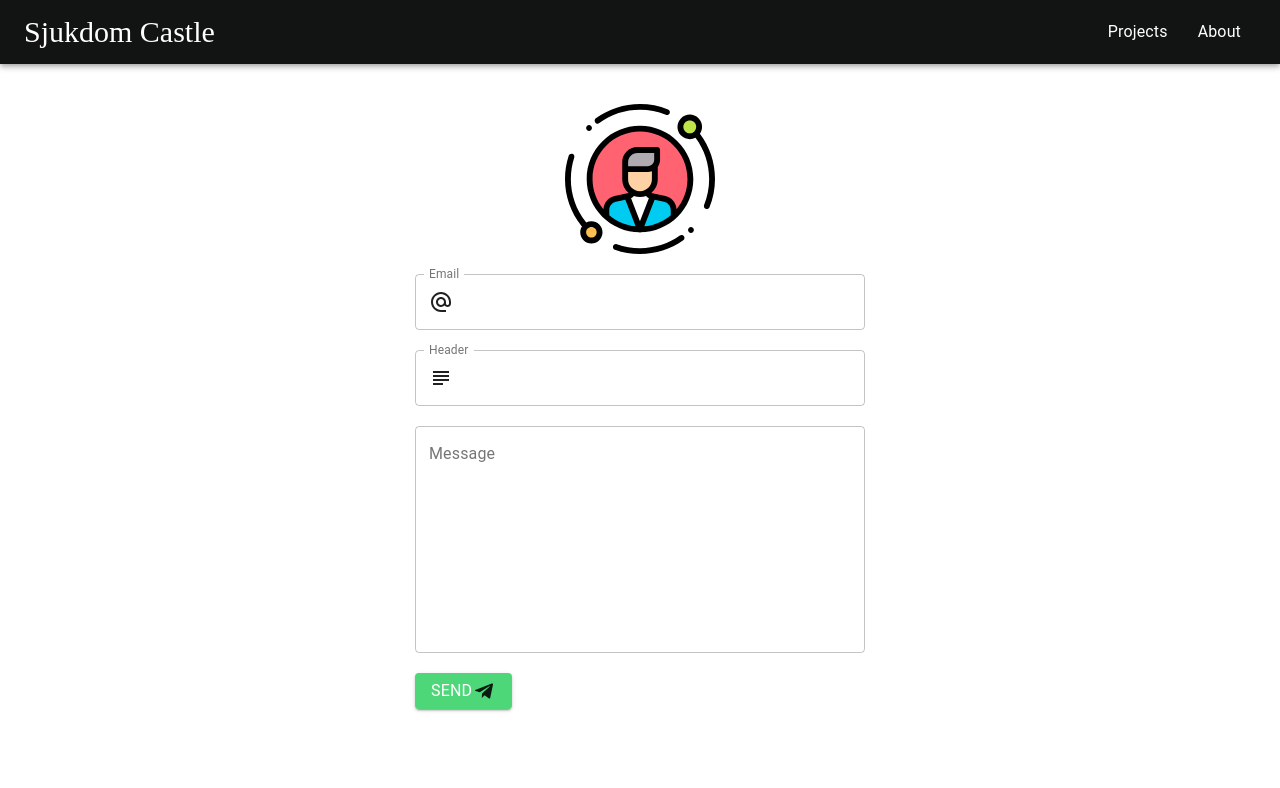
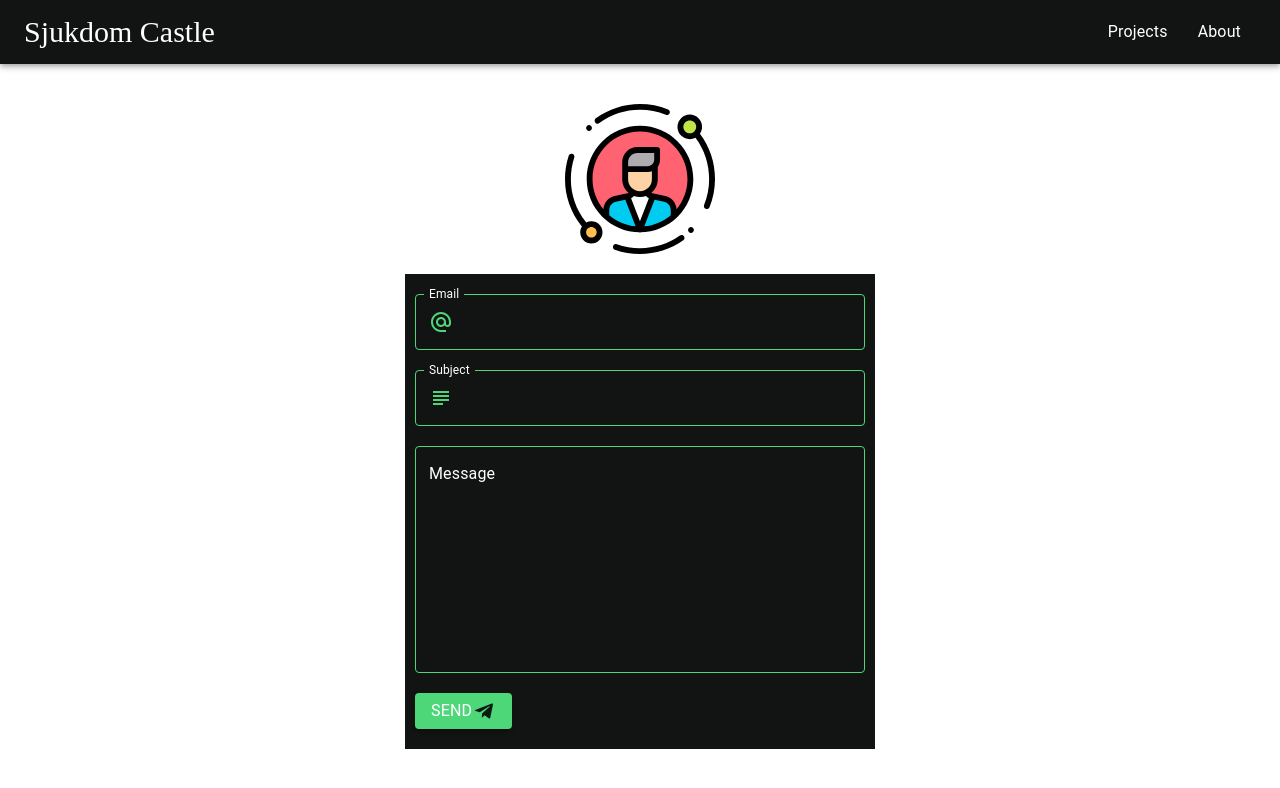
Before and after one commit to daniel-sjkdm/SjkdmIsland, a React (Create React App) app in the folder sjkdm_island/: page /about in a window 1280 px wide. Shown: the top 788 px of the page. Built offline with nearby package versions, Linux system fonts and the light colour scheme.

Commit message:
Validated the form, improved the UI

```diff
--- a/sjkdm_island/src/components/About.js
+++ b/sjkdm_island/src/components/About.js
@@ -1,11 +1,14 @@
-import React from 'react';
+import React, { useState } from 'react';
+import emailjs from 'emailjs-com';
 import { useForm } from 'react-hook-form';
-import { TextField, Button, Container, Typography, InputAdornment } from '@material-ui/core';
+import { TextField, Button, Typography, InputAdornment, Snackbar } from '@material-ui/core';
+import Alert from '@material-ui/lab/Alert';
 import TelegramIcon from '@material-ui/icons/Telegram';
 import AlternateEmailIcon from '@material-ui/icons/AlternateEmail';
 import SubjectIcon from '@material-ui/icons/Subject';
-import { makeStyles } from '@material-ui/styles';
-import people from '../assets/img/people.svg'
+import { makeStyles, withStyles } from '@material-ui/styles';
+import people from '../assets/img/people.svg';
+
 
 
 const useStyles = makeStyles({
@@ -14,90 +17,171 @@ const useStyles = makeStyles({
         justifyContent: "center",
         alignItems: "center",
         flexDirection: "column",
-        // backgroundColor: "#212325",
     },
     text: {
         width: "450px",
         marginBottom: "20px",
-        color: "#44475A",
-        '& label.Mui-focused': {
-            color: '#44475A',
-        },
+        color: "white",
     },
     button: {
         backgroundColor: "#4DD779"
     },
     form: {
-        // backgroundColor: "#212325",
+        backgroundColor: "#121414",
+        marginTop: "20px",
         paddingTop: "20px",
         paddingBottom: "20px",
         paddingLeft: "10px",
         paddingRight: "10px"
+    },
+    icon: {
+        color: "#4DD779"
     }
-
-    // title: {
-    //     textAlign: "center"
-    // }
 });
 
 
+const CustomTextField = withStyles({
+    root: {
+        "& label.Mui-focused": {
+            color: "#4DD779"
+        },
+        "& .MuiInput-underline:after": {
+            borderBottomColor: "#4DD779"
+        },
+        "& .MuiOutlinedInput-root": {
+            "& fieldset": {
+              borderColor: "#4DD779",
+            },
+            "&:hover fieldset": {
+              borderColor: "#4DD779",
+            },
+            color: "white",
+            "& .MuiOutlinedInput-notchedOutline": {
+                borderColor: "#4DD779"
+            },
+            "& .MuiInputLabel-outlined": {
+                color: "white"
+            }
+        },
+        color: "white",
+        "& .MuiFormLabel-root": {
+            color: "white",
+        },
+        "& .MuiInputBase-root": {
+
+        }
+    },
+
+})(TextField);
+
+
 const About = (props) => {
+
     const classes = useStyles();
     const { handleSubmit, register, errors } = useForm();
-    const onSubmit = (values) => {
+    const [open, setOpen] = useState(false);
+
+    const handleClose = () => {
+        setOpen(false);
+    }
+
+
+    const sendEmail = (values) => {
         console.log(values);
+
+        emailjs.send(
+            "gmail",
+            "template_2c8k2cv",
+            {
+                subject: values.subject,
+                email: values.email,
+                message: values.message
+            },
+            "user_8dpnAh6jdqHYTcRzH2dOa"
+        )
+        .then(result => {
+            setOpen(true);
+        }, error => {
+            alert("There was an error in the EmailJS server");
+            console.log(error);
+        })
     }
 
 
     return (
             <div className={classes.root}>
-                <img src={people} width={150} height={150} />
-                <form onSubmit={() => onSubmit()} className={classes.form}>
-                    <TextField
+                <img src={people} width={150} height={150} alt=""/>
+                <form onSubmit={handleSubmit(sendEmail)} className={classes.form}>
+                <CustomTextField
+                    name="email"
                     label="Email"
                     variant="outlined"
-                        error={false}
+                    error={errors.email? true : false}
                     InputLabelProps={{}}
                     className={classes.text}
                     InputProps={{
                         startAdornment: (
                             <InputAdornment position="start">
-                                    <AlternateEmailIcon />
+                                <AlternateEmailIcon className={classes.icon}/>
                             </InputAdornment>
                         )
                     }}
+                    inputRef={register({
+                        required: true,
+                        pattern: /^[a-zA-Z0-9.!#$%&'*+/=?^_`{|}~-]+@[a-zA-Z0-9](?:[a-zA-Z0-9-]{0,61}[a-zA-Z0-9])?(?:\.[a-zA-Z0-9](?:[a-zA-Z0-9-]{0,61}[a-zA-Z0-9])?)*$/i
+                    })}
+                    autoComplete="false"
+                    helperText={errors.email? (
+                        errors.email.required? "This field is required" : "Invalid email"
+                    ): ""}
                 />
                 <br/>
-                    <TextField
-                        label="Header"
+                <CustomTextField
+                    name="subject"
+                    label="Subject"
                     variant="outlined"
-                        error={false}
+                    error={errors.subject? true : false}
                     InputLabelProps={{}}
                     className={classes.text}
                     InputProps={{
                         startAdornment: (
                             <InputAdornment position="start">
-                                    <SubjectIcon />
+                                <SubjectIcon className={classes.icon}/>
                             </InputAdornment>
                         )
                     }}
+                    inputRef={register({
+                        required: true,
+                    })}
+                    autoComplete="false"
+                    helperText={errors.subject? "This field is required" : ""}
                 />
                 <br/>
-                    <TextField
+                <CustomTextField
+                    name="message"
                     label="Message"
                     variant="outlined"
-                        error={false}
+                    error={errors.message? true : false}
                     InputLabelProps={{}}
                     className={classes.text}
                     multiline
                     rows={10}
+                    inputRef={register({
+                        required: true
+                    })}
+                    autoComplete="false"
+                    helperText={errors.message? "This field is required" : ""}
                 />
                     <br/>
-                    <Button variant="contained" className={classes.button}>
+                    <Button variant="contained" className={classes.button} type="submit">
                         <Typography style={{color: "white"}}> SEND  </Typography>
                         <TelegramIcon/>
                     </Button>
                 </form>
+
+                <Snackbar open={open} autoHideDuration={5000} onClose={handleClose}>
+                    <Alert onClose={handleClose} severity="success"> Thank you for the message </Alert>
+                </Snackbar>
             </div>
     )
 }
```
Lines whose indentation alone changed are shown as unchanged.
